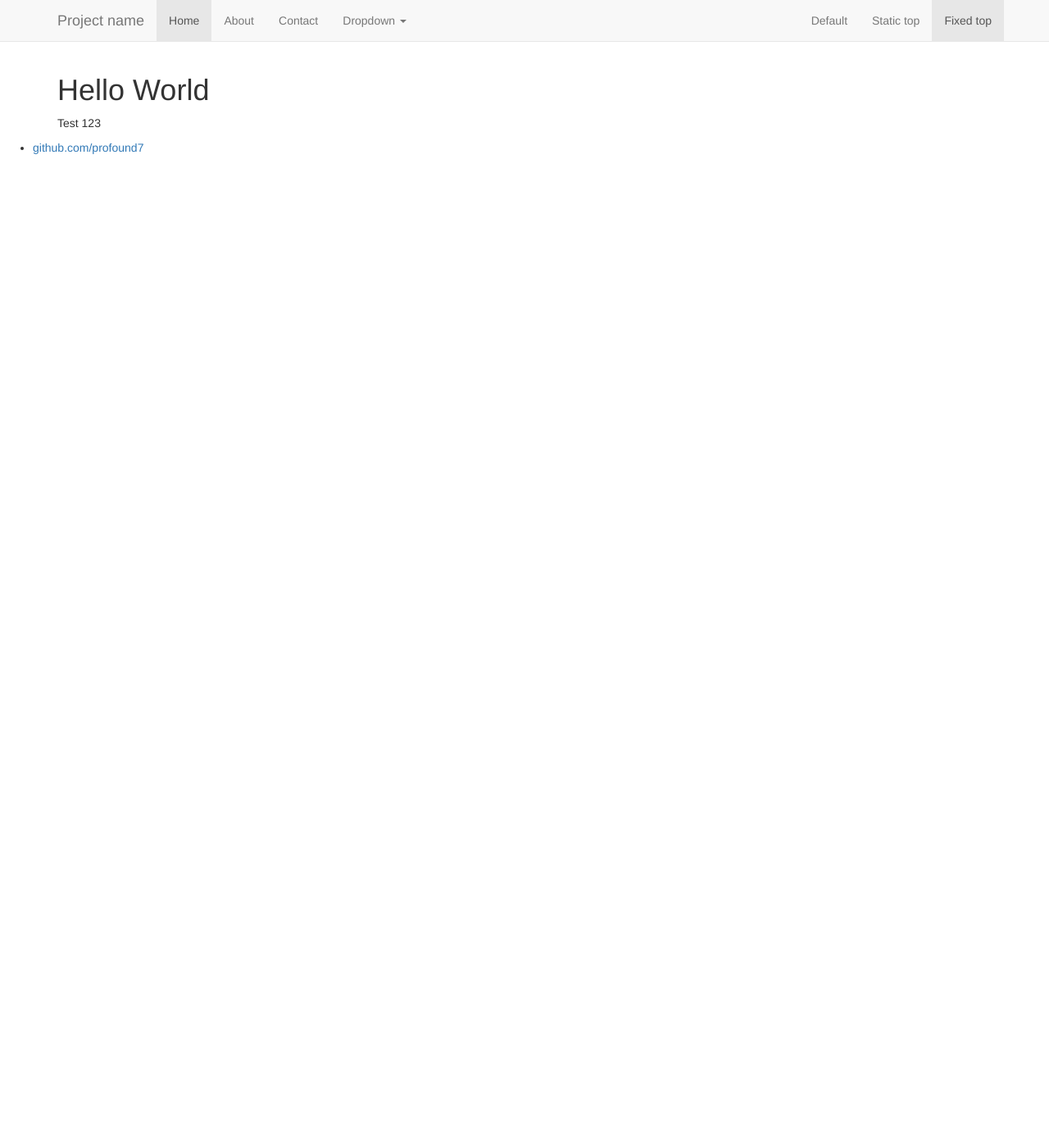
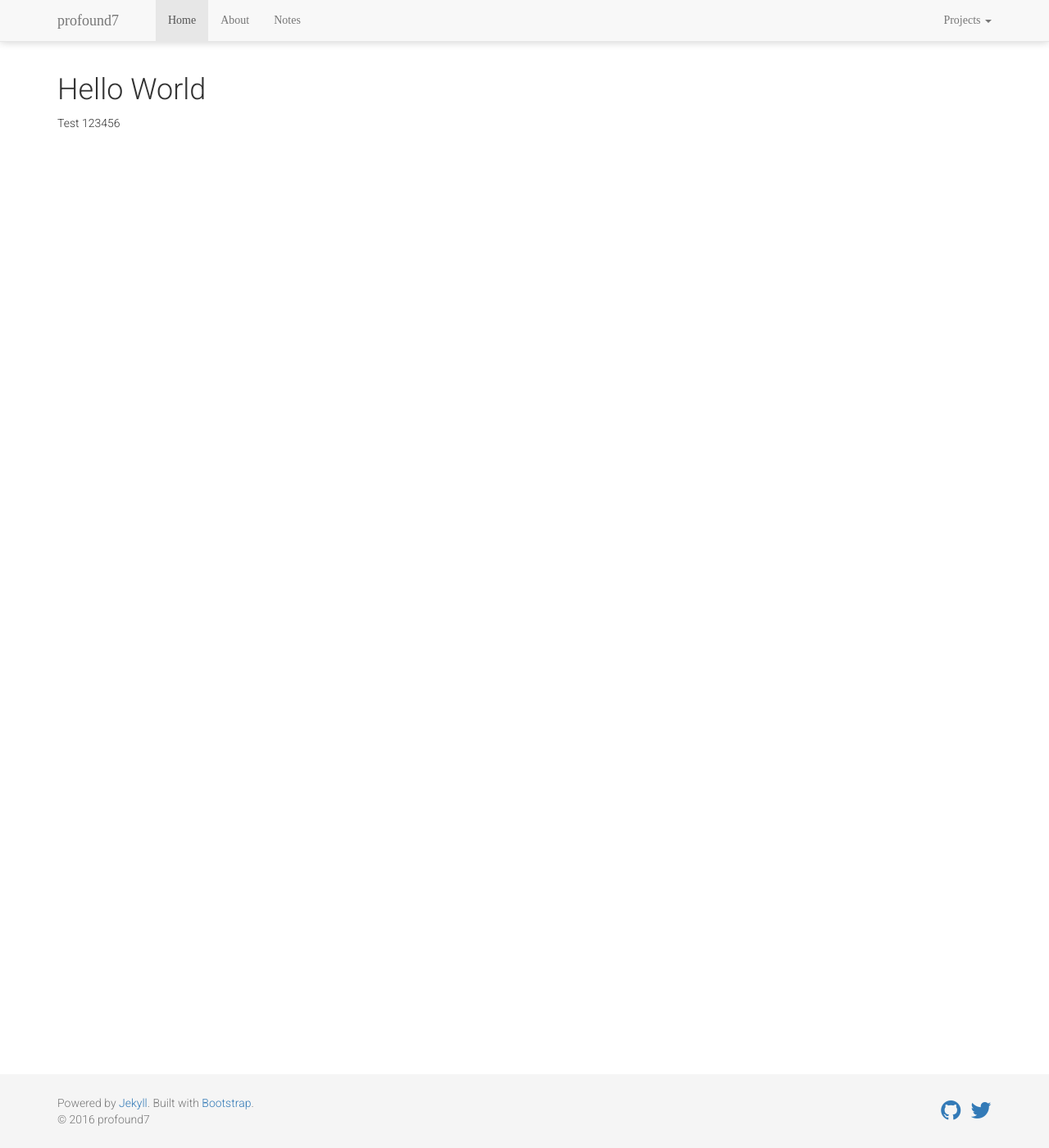
Before and after one commit to profound7/profound7.github.io, a Jekyll site: the page built from index.html, in a window 1280 px wide and 1400 px high. Shown: the whole window at 82% size. Built offline with Jekyll 4.4.1, drawn with Linux system fonts in a browser that asks for light colours; nearby versions of some CDN libraries; some web fonts are replaced.

Commit message:
design update

```diff
--- a/_config.yml
+++ b/_config.yml
@@ -1,2 +1,18 @@
-name: Munir Hussin
+# meta
+author:
+    name: Munir Hussin
+    url: https://profound7.github.io
+    github: https://github.com/profound7
+    twitter: https://twitter.com/profound7
+
+# setup
+gems: [jekyll-paginate]
+excerpt_separator: <!--more-->
+permalink: /notes/:year/:month/:day/:title
+paginate: 5
+paginate_path: '/notes/page:num/'
 markdown: kramdown
+kramdown:
+    input: GFM
+    auto_ids: true
+    syntax_highlighter: rogue
--- /dev/null
+++ b/_includes/head.html
@@ -0,0 +1,18 @@
+<head>
+    <meta charset="utf-8">
+    <meta http-equiv="X-UA-Compatible" content="IE=edge">
+    <meta name="viewport" content="width=device-width, initial-scale=1">
+    <meta name="description" content="{{ page.description }}">
+    <meta name="author" content="Munir Hussin">
+
+    <title>{{ page.title }}</title>
+
+    {% include styles.html %}
+
+    <!-- HTML5 shim and Respond.js for IE8 support of HTML5 elements and media queries -->
+    <!-- WARNING: Respond.js doesn't work if you view the page via file:// -->
+    <!--[if lt IE 9]>
+        <script src="https://oss.maxcdn.com/html5shiv/3.7.3/html5shiv.min.js"></script>
+        <script src="https://oss.maxcdn.com/respond/1.4.2/respond.min.js"></script>
+    <![endif]-->
+</head>
--- /dev/null
+++ b/_includes/nav.html
@@ -0,0 +1,50 @@
+<nav class="navbar navbar-default navbar-fixed-top">
+    <div class="container">
+        <div class="navbar-header">
+            <button type="button" class="navbar-toggle collapsed"
+                data-toggle="collapse" data-target="#navbar" aria-expanded="false" aria-controls="navbar">
+                <span class="sr-only">Toggle navigation</span>
+                <span class="icon-bar"></span>
+                <span class="icon-bar"></span>
+                <span class="icon-bar"></span>
+            </button>
+            <a class="navbar-brand" href="/">profound7</a>
+        </div>
+
+        <div id="navbar" class="navbar-collapse collapse">
+            <ul class="nav navbar-nav">
+                {% assign page_parts = page.url | split:'/' %}
+                {% assign page_part1 = page_parts[1] %}
+                <li ><a href="#">{{ current_url }}</a></li>
+                {% for link in layout.nav %}
+                    {% assign current = nil %}
+                    {% assign link_parts = link.url | split:'/' %}
+                    {% if page.url == link.url or page_part1 == link_parts[1] %}
+                        {% assign current = 'active' %}
+                    {% endif %}
+                    <li class="{{ current }}"><a href="{{ link.url }}">{{ link.text }}</a></li>
+                {% endfor %}
+            </ul>
+            <ul class="nav navbar-nav navbar-right">
+
+                <li class="dropdown">
+                    <a href="#" class="dropdown-toggle"
+                        data-toggle="dropdown" role="button"
+                        aria-haspopup="true"
+                        aria-expanded="false">Projects <span class="caret"></span></a>
+                    <ul class="dropdown-menu">
+                        <li class="dropdown-header">moon libraries for haxe</li>
+                        <li><a href="#">moon-core</a></li>
+                        <li><a href="#">moon-run</a></li>
+                        <li><a href="#">moon-peg</a></li>
+                        <li><a href="#">moon-ai</a></li>
+
+                        <li class="dropdown-header">potions</li>
+                        <li><a href="#">markup potion</a></li>
+                    </ul>
+                </li>
+
+            </ul>
+        </div>
+    </div>
+</nav>
--- /dev/null
+++ b/_includes/styles.html
@@ -0,0 +1,14 @@
+<link rel="stylesheet" href="https://maxcdn.bootstrapcdn.com/bootstrap/3.3.7/css/bootstrap.min.css">
+
+<link rel="stylesheet" href="https://cdnjs.cloudflare.com/ajax/libs/prism/1.5.1/themes/prism.min.css">
+<link rel="stylesheet" href="https://cdnjs.cloudflare.com/ajax/libs/prism/1.5.1/plugins/line-numbers/prism-line-numbers.min.css">
+<link rel="stylesheet" href="https://cdnjs.cloudflare.com/ajax/libs/prism/1.5.1/plugins/autolinker/prism-autolinker.min.css">
+<link rel="stylesheet" href="https://cdnjs.cloudflare.com/ajax/libs/prism/1.5.1/plugins/command-line/prism-command-line.min.css">
+
+<link rel="stylesheet" href="https://cdnjs.cloudflare.com/ajax/libs/font-awesome/4.6.3/css/font-awesome.min.css">
+
+<link href='https://fonts.googleapis.com/css?family=Atma:500|Roboto:300' rel='stylesheet' type='text/css'>
+
+<link rel="stylesheet" type="text/css" href="/css/ie10-viewport-bug-workaround.css">
+<link rel="stylesheet" type="text/css" href="/css/navbar-fixed-top.css">
+<link rel="stylesheet" type="text/css" href="/css/style.css">
--- a/_layouts/default.html
+++ b/_layouts/default.html
@@ -1,68 +1,20 @@
+---
+nav:
+    - text: Home
+      url: /
+    - text: About
+      url: /about/
+    - text: Notes
+      url: /notes/
+      layout: post
+---
 <!DOCTYPE html>
 <html lang="en">
-    <head>
-        <meta charset="utf-8">
-        <meta http-equiv="X-UA-Compatible" content="IE=edge">
-        <meta name="viewport" content="width=device-width, initial-scale=1">
-        <meta name="description" content="">
-        <meta name="author" content="Munir Hussin">
 
-        <title>{{ page.title }}</title>
+    {% include head.html %}
 
-        <link rel="stylesheet" href="https://maxcdn.bootstrapcdn.com/bootstrap/3.3.7/css/bootstrap.min.css">
-        <link rel="stylesheet" type="text/css" href="/css/ie10-viewport-bug-workaround.css">
-        <link rel="stylesheet" type="text/css" href="/css/navbar-fixed-top.css">
-        <link rel="stylesheet" type="text/css" href="/css/style.css">
-
-        <!-- HTML5 shim and Respond.js for IE8 support of HTML5 elements and media queries -->
-        <!-- WARNING: Respond.js doesn't work if you view the page via file:// -->
-        <!--[if lt IE 9]>
-            <script src="https://oss.maxcdn.com/html5shiv/3.7.3/html5shiv.min.js"></script>
-            <script src="https://oss.maxcdn.com/respond/1.4.2/respond.min.js"></script>
-        <![endif]-->
-    </head>
     <body>
-        <!-- Fixed navbar -->
-        <nav class="navbar navbar-default navbar-fixed-top">
-            <div class="container">
-                <div class="navbar-header">
-                    <button type="button" class="navbar-toggle collapsed"
-                        data-toggle="collapse" data-target="#navbar" aria-expanded="false" aria-controls="navbar">
-                        <span class="sr-only">Toggle navigation</span>
-                        <span class="icon-bar"></span>
-                        <span class="icon-bar"></span>
-                        <span class="icon-bar"></span>
-                    </button>
-                    <a class="navbar-brand" href="#">Project name</a>
-                </div>
-
-                <div id="navbar" class="navbar-collapse collapse">
-                    <ul class="nav navbar-nav">
-                        <li class="active"><a href="#">Home</a></li>
-                        <li><a href="#about">About</a></li>
-                        <li><a href="#contact">Contact</a></li>
-                        <li class="dropdown">
-                            <a href="#" class="dropdown-toggle"
-                                data-toggle="dropdown" role="button" aria-haspopup="true" aria-expanded="false">Dropdown <span class="caret"></span></a>
-                            <ul class="dropdown-menu">
-                                <li><a href="#">Action</a></li>
-                                <li><a href="#">Another action</a></li>
-                                <li><a href="#">Something else here</a></li>
-                                <li role="separator" class="divider"></li>
-                                <li class="dropdown-header">Nav header</li>
-                                <li><a href="#">Separated link</a></li>
-                                <li><a href="#">One more separated link</a></li>
-                            </ul>
-                        </li>
-                    </ul>
-                    <ul class="nav navbar-nav navbar-right">
-                        <li><a href="../navbar/">Default</a></li>
-                        <li><a href="../navbar-static-top/">Static top</a></li>
-                        <li class="active"><a href="./">Fixed top <span class="sr-only">(current)</span></a></li>
-                    </ul>
-                </div>
-            </div>
-        </nav>
+        {% include nav.html %}
 
         <div class="container">
 
@@ -70,13 +22,24 @@
 
         </div>
 
-        <footer>
-            <ul>
-                <li><a href="https://github.com/profound7">github.com/profound7</a></li>
-            </ul>
+        <footer class="footer">
+            <div class="container">
+                <div>
+                    <ul class="pull-right social">
+                        <li><a href="{{ site.author.github }}"><i class="fa fa-github" aria-hidden="true"></i></a></li>
+                        <li><a href="{{ site.author.twitter }}"><i class="fa fa-twitter" aria-hidden="true"></i></a></li>
+                    </ul>
+
+                    <span class="text-muted">
+                        Powered by <a href="https://jekyllrb.com">Jekyll</a>.
+                        Built with <a href="https://getbootstrap.com/">Bootstrap</a>.
+                        <br>
+                        &copy; {{ site.time | date: '%Y' }} profound7
+                    </span>
+                </div>
+            </div>
         </footer>
 
-        <script src="https://ajax.googleapis.com/ajax/libs/jquery/1.12.4/jquery.min.js"></script>
-        <script src="https://maxcdn.bootstrapcdn.com/bootstrap/3.3.7/js/bootstrap.min.js"></script>
+        {% include scripts.html %}
     </body>
 </html>
--- a/css/navbar-fixed-top.css
+++ b/css/navbar-fixed-top.css
@@ -1,4 +1,10 @@
+
+html {
+    position: relative;
+    min-height: 100%;
+}
+
 body {
-    min-height: 2000px;
     padding-top: 70px;
+    margin-bottom: 90px;
 }
--- /dev/null
+++ b/css/style.scss
@@ -0,0 +1,129 @@
+---
+---
+
+body {
+    overflow-y: scroll;
+    font-family: 'Roboto', sans-serif;
+}
+
+nav.navbar {
+    font-family: 'Atma', cursive;
+    background-color: rgba(248, 248, 248, 0.9);
+    box-shadow: 0px 0px 10px 0px rgba(0,0,0,0.2);
+
+    .navbar-brand {
+        font-family: 'Atma', cursive;
+    }
+}
+
+.dropdown-header {
+    color: #999;
+    margin-top: 1em;
+    padding: 3px 10px;
+
+    &:first-child {
+        margin-top: 0;
+    }
+}
+
+.footer {
+    position: absolute;
+    bottom: 0;
+    width: 100%;
+    height: 90px;
+    background-color: #f5f5f5;
+    overflow: hidden;
+
+    > .container {
+        padding-right: 15px;
+        padding-left: 15px;
+        height: 90px;
+        display: table;
+
+        > div {
+            display: table-cell;
+            vertical-align: middle;
+        }
+    }
+}
+
+ul.social {
+    list-style: none;
+    margin: 0;
+    padding: 0;
+
+    li {
+        display: inline;
+        font-size: 2em;
+        margin-left: 0.3em;
+    }
+}
+
+// post meta
+ul.meta {
+    list-style: none;
+    margin: 0 0 1em 0;
+    padding: 0;
+
+    > li {
+        display: inline;
+        margin: 0;
+        color: #999;
+
+        &::after {
+            content: "|";
+            color: #ccc;
+            margin-left: 0.5em;
+            margin-right: 0.2em;
+        }
+
+        &:last-child::after {
+            content: none;
+        }
+    }
+}
+
+// category and tag labels
+.categories, .tags {
+    a.label {
+        transition: background-color 0.3s;
+        font-weight: normal;
+        padding: 0.2em 0.6em 0.1em
+    }
+}
+
+// posts
+.posts {
+    .post {
+
+        padding-bottom: 2em;
+        margin-bottom: 3em;
+
+        &:last-child {
+            border-bottom: none;
+        }
+
+        > h1 {
+            border-bottom: 1px solid #eee;
+            padding-bottom: 0.3em;
+
+            > a {
+                &:hover {
+                    text-decoration: none;
+                }
+            }
+        }
+
+        > .meta {
+            margin-bottom: 2em;
+        }
+    }
+}
+
+
+// code syntax highlighting
+[class^="language-"], [class*=" language-"] {
+    .token.operator {
+        background: inherit;
+    }
+}
--- a/index.html
+++ b/index.html
@@ -4,5 +4,5 @@ title: Hello World
 ---
 <div class="blurb">
 	<h1>Hello World</h1>
-	<p>Test 123</p>
+	<p>Test 123456</p>
 </div>
```
Also changed, not shown: 404.html (added, +11 -0 lines), _includes/post-list.html (added, +13 -0 lines), _includes/post.html (added, +21 -0 lines), _includes/scripts.html (added, +19 -0 lines), _layouts/2-columns.html (added, +18 -0 lines), _layouts/post.html (added, +10 -0 lines), _posts/2016-07-30-Another-Test.md (added, +52 -0 lines), _posts/2016-07-30-Hello-World.md (added, +37 -0 lines), notes/categories.html (added, +48 -0 lines), notes/index.html (added, +12 -0 lines), notes/tags.html (added, +48 -0 lines).
